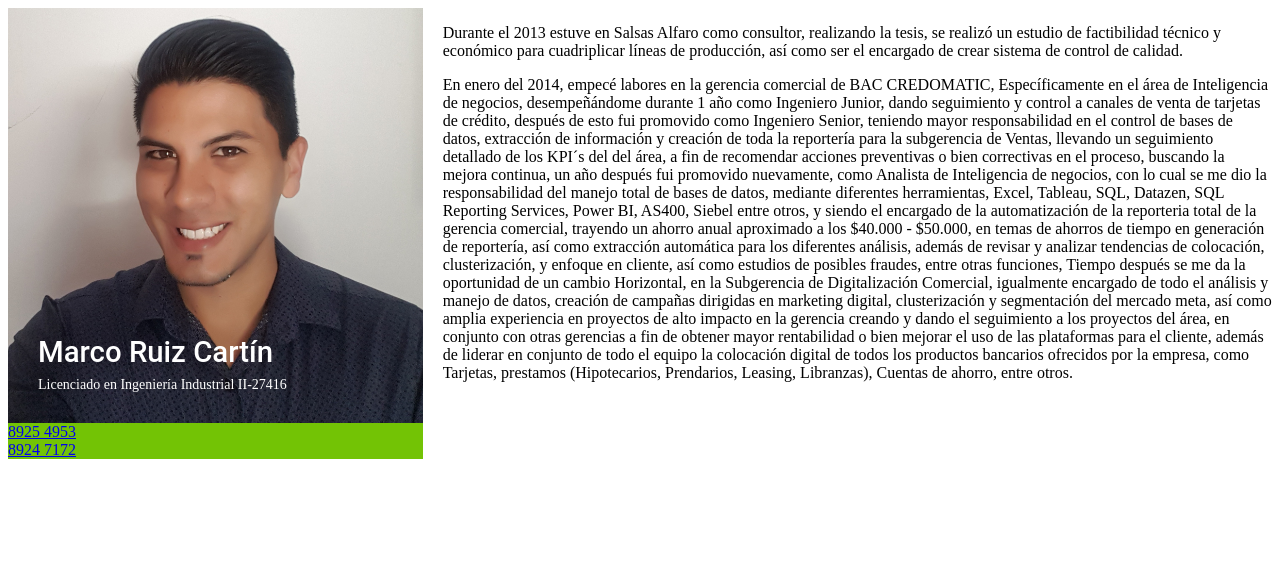
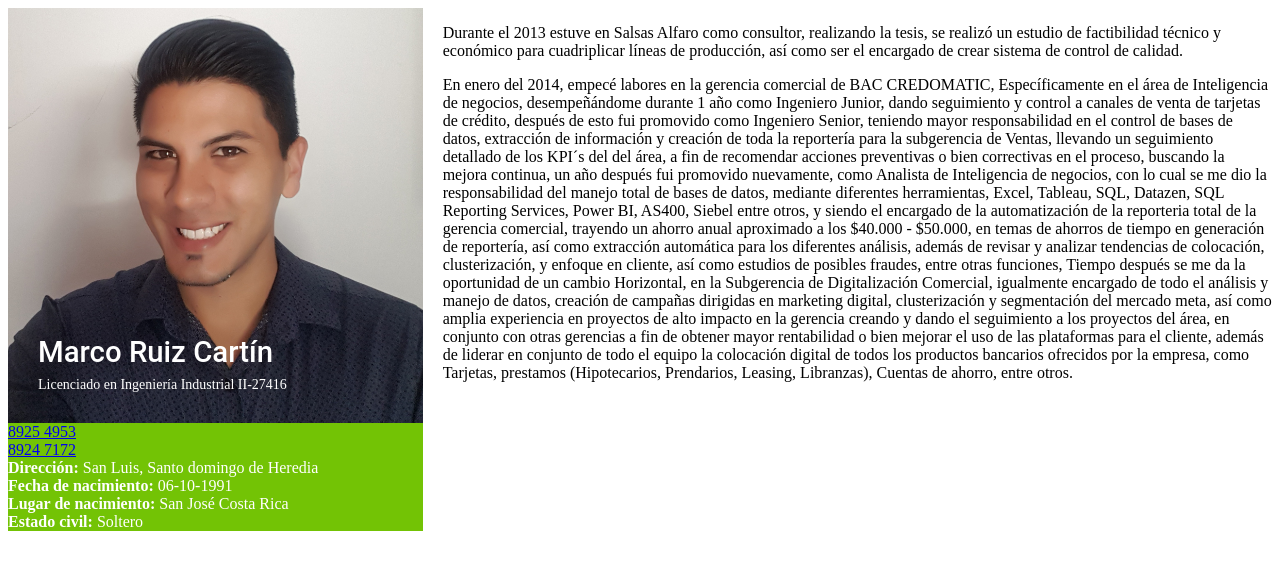
Before and after one commit to guayom/cv-marco-ruiz, a Gatsby site: page / in a window 1280 px wide. Built offline with nearby package versions, Linux system fonts and the light colour scheme; Gatsby itself is replaced by a stand-in of ours.

Commit message:
Create info component

```diff
--- /dev/null
+++ b/src/components/PersonalData/Info.js
@@ -0,0 +1,18 @@
+import React from 'react'
+
+function Address({address, dateOfBirth, placeOfBirth, civilStatus}){
+  if(!address) {
+    return null
+  } else {
+    return (
+      <div>
+        <strong>Dirección:</strong> {address}<br/>
+        <strong>Fecha de nacimiento:</strong> {dateOfBirth}<br/>
+        <strong>Lugar de nacimiento:</strong> {placeOfBirth}<br/>
+        <strong>Estado civil:</strong> {civilStatus}<br/>
+      </div>
+    )
+  }
+}
+
+export default Address
--- a/src/templates/index.js
+++ b/src/templates/index.js
@@ -1,6 +1,7 @@
 import React from "react";
 import ProfilePic from '../components/PersonalData/profilePic'
 import PhoneNumbers from '../components/PersonalData/PhoneNumbers'
+import Info from '../components/PersonalData/Info'
 import styled from 'styled-components'
 
 const PersonalInfo = styled.div`
@@ -29,6 +30,12 @@ export default function Template({
         <PhoneNumbers
           phoneNumbers={frontmatter.phoneNumbers}
         />
+        <Info
+          address={frontmatter.address}
+          dateOfBirth={frontmatter.dateOfBirth}
+          placeOfBirth={frontmatter.placeOfBirth}
+          civilStatus={frontmatter.civilStatus}
+        />
       </PersonalInfo>
 
       <div style={{flex: `4 0`}}>
@@ -50,7 +57,7 @@ export const pageQuery = graphql`
         jobTitle
         address
         image
-        dateOfBirth(formatString: "MMMM DD, YYYY")
+        dateOfBirth(formatString: "DD-MM-YYYY")
         placeOfBirth
         phoneNumbers
         civilStatus
```
